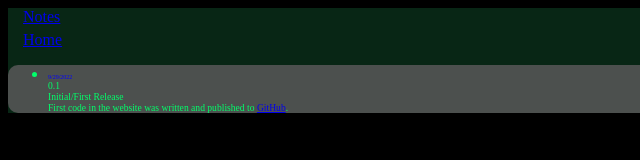
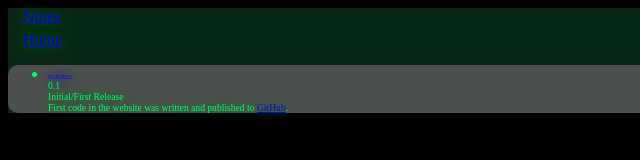
Before and after one commit to rRubedog/Timmothys-Boredom, a plain HTML site: page version-history.html in a window 1280 px wide. Shown: the full height of the page, 0-640 px from the left. Drawn offline with Linux system fonts and the light colour scheme; a web font is replaced by a local one.

Commit message:
fixed styles

```diff
--- a/styles/nav.css
+++ b/styles/nav.css
@@ -32,6 +32,6 @@
 }
 
 .nav-wrapper > .icon > img{
-  hieght: 100px;
+  height: 100px;
   width: auto;
 }
--- a/styles/version-history.css
+++ b/styles/version-history.css
@@ -1,5 +1,6 @@
 html, body {
     background-color: black;
+    text-shadow: green 0px 0px 10px;
     color: green;
 }
 .version-wrapper {
@@ -16,5 +17,5 @@ html, body {
 .version-num > .version-time-released {
     font-size: 40%;
     color: blue;
-    text-shadow: blue;
+    text-shadow: blue 0px 0px 10px;
 }
```
